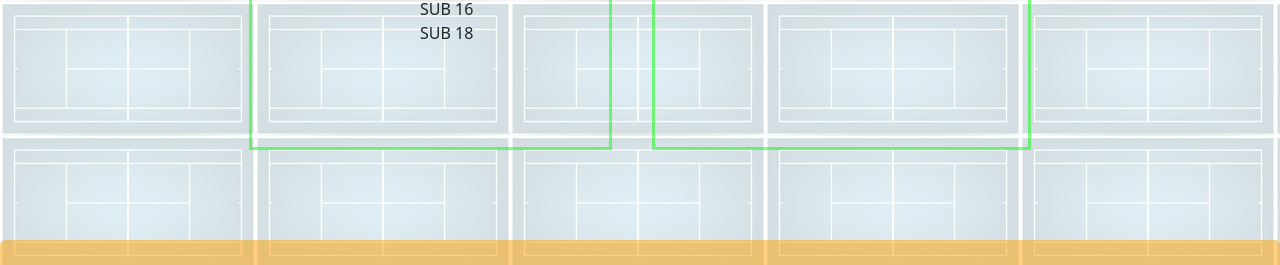
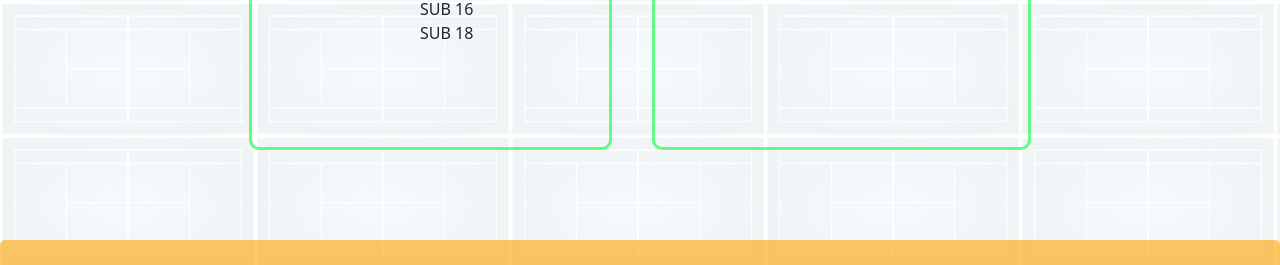
Before and after one commit to nicolasmarmachado/Machado_Nicolas-3ra_preentrega, a website: page páginas/torneos.html in a window 1280 px wide. Shown: the part 400-665 px from the top of the page. Drawn offline with nearby package versions, Linux system fonts and the light colour scheme; a web font is replaced by a local one.

Commit message:
cambios en footer, header, imagen de fondo

```diff
--- a/assets/scss/_commons.scss
+++ b/assets/scss/_commons.scss
@@ -1,15 +1,16 @@
 @import url('https://fonts.googleapis.com/css2?family=Roboto:wght@100&display=swap');
 @import url('https://fonts.googleapis.com/css2?family=Unbounded:wght@300&display=swap');
 
-$verde_header: rgba(0, 255, 0, 0.5);
-$marron_footer: rgba(255, 162, 0, 0.5);
+$verde_header: rgba(0, 255, 50,0.6);
+$marron_footer: rgba(255, 162, 0, 0.6);
 $rojo_encabezados: rgba(255, 0, 0, 0.5);
 $rojo_instrucciones: rgba(255, 0, 0, 0.7);
 $blanco_hover: rgb(255, 255, 255);
 $negro_hover: rgba(0, 0, 0, 0.5);
 
+
 body {
-    background: url(../imágenes/descarga.jpg);
+    background: url(../imágenes/descarga.png);
     background-repeat: repeat;
     background-size: auto;
     margin: 0;
--- a/assets/scss/_content.scss
+++ b/assets/scss/_content.scss
@@ -151,6 +151,7 @@
 .horarios--horarioCancha,
 .horarios--horasCancha2 {
     border: 3px solid $marron_footer;
+    border-radius: 10px;
     text-align: center;
     margin: 5px auto 5px auto;
 }
@@ -174,6 +175,7 @@
 
 .main__torneos--federados{
     border: 3px solid $verde_header;
+    border-radius: 10px;
     margin: 20px;
     height: 150px;
     h2 {
@@ -204,6 +206,7 @@
 
 .main__contacto--form {
     display: flex;
+    border-radius: 10px;
     border: 3px solid $marron_footer;
     background-color: $marron_footer;
     padding: 20px;
```
Also changed, not shown: assets/imágenes/descarga.png (added), assets/scss/main.css.
